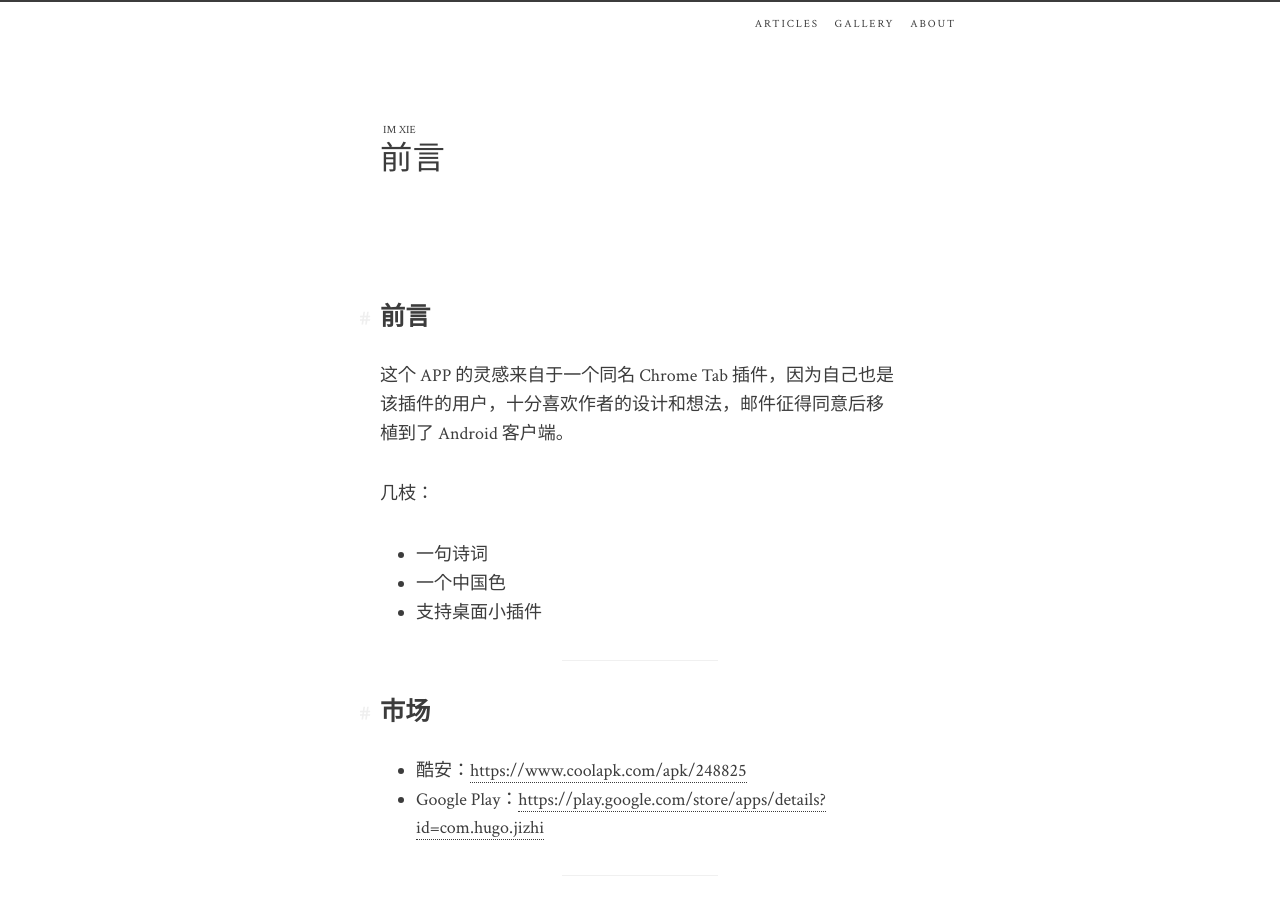
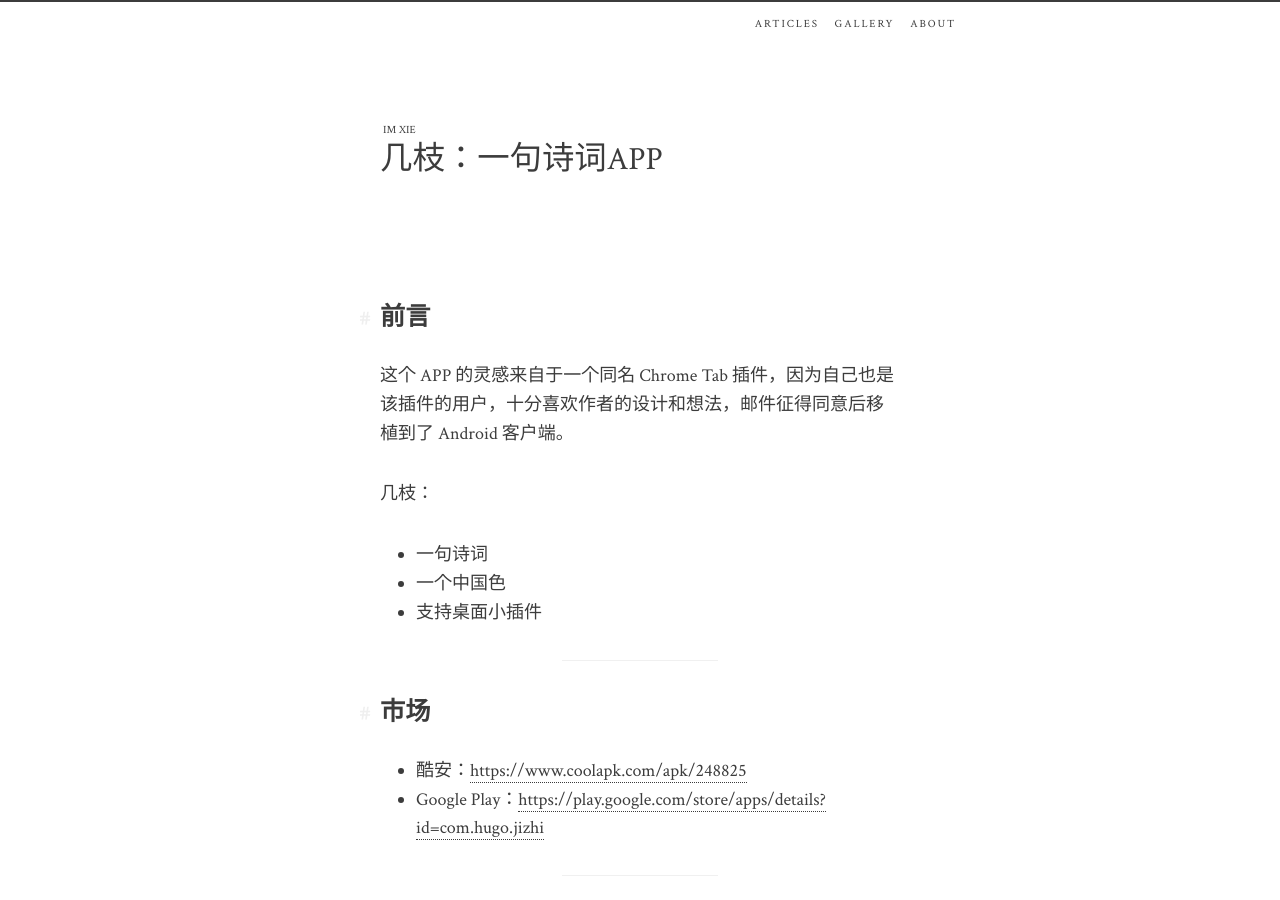
Before and after one commit to xcc3641/xcc3641.github.io, a Jekyll site: the page built from project/jizhi.md, in a window 1280 px wide and 900 px high. Built offline with Jekyll 4.4.1, drawn with Linux system fonts in a browser that asks for light colours; our own code applies the rules of GitHub Pages for plain Markdown files.

Commit message:
增加标题

```diff
--- a/project/jizhi.md
+++ b/project/jizhi.md
@@ -1,6 +1,6 @@
 ---
 layout: page
-title:
+title: 几枝：一句诗词APP
 permalink: /project/jizhi
 ---
 
```
